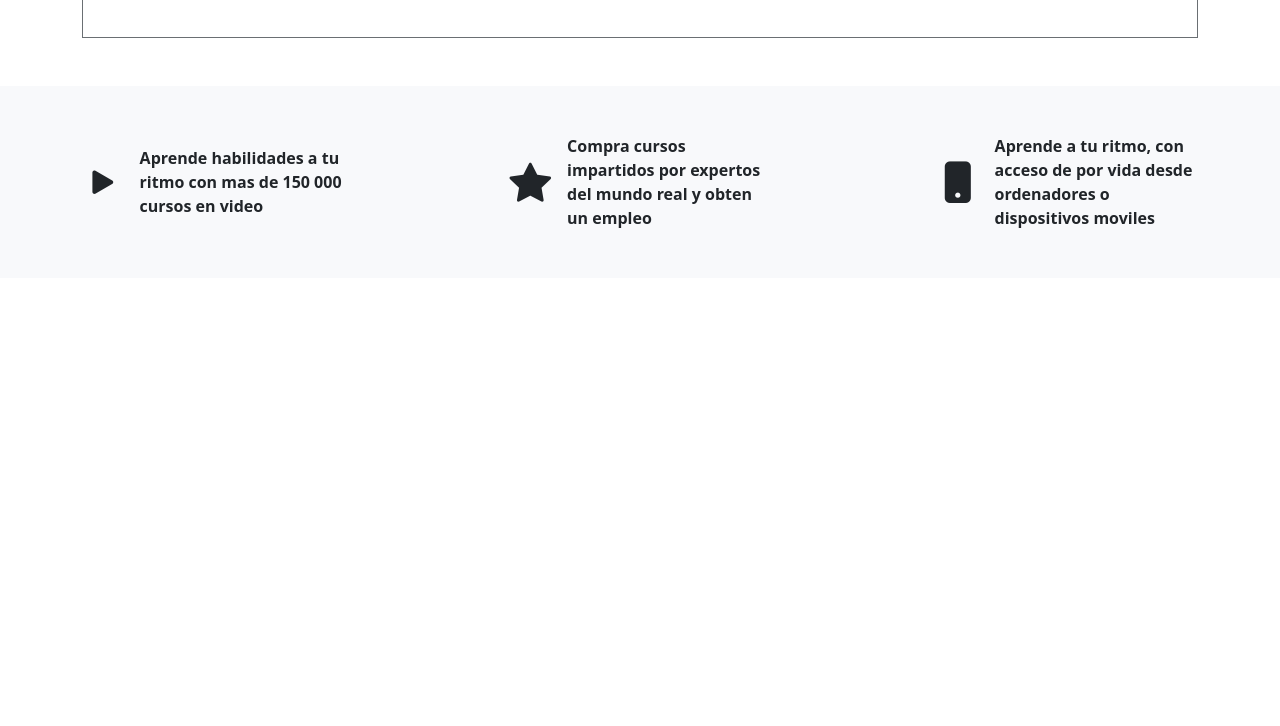
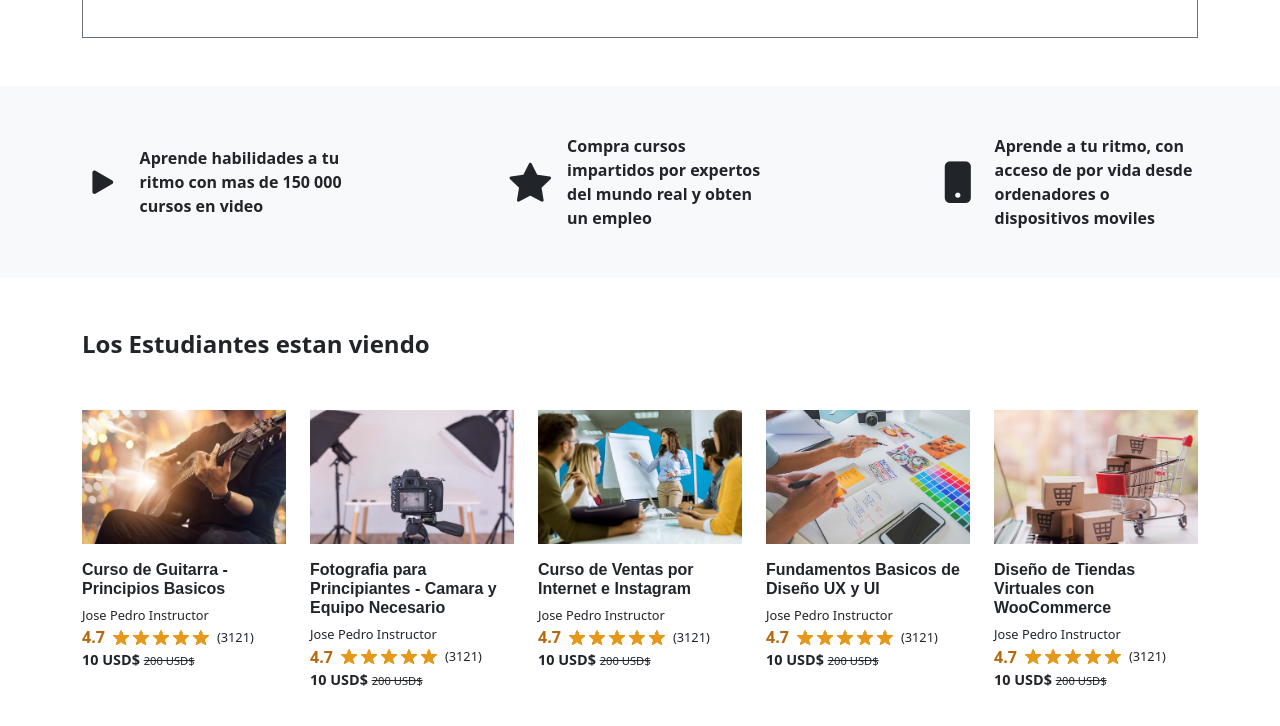
Before and after one commit to xandro2021/UdemyCloneBootstrapSASS, a website: page index.html in a window 1280 px wide. Shown: the part 1302-2028 px from the top of the page. Before the commit the page ends 1628 px from the top, so only its background shows below. Drawn offline with nearby package versions, Linux system fonts and the light colour scheme; files whose address does not match are found by name; a web font is replaced by a local one.

Commit message:
Create and Style the section "Los estudiantes estan viendo"

```diff
--- a/index.html
+++ b/index.html
@@ -258,6 +258,133 @@
         </div>
     </section>
 
+    <main class="container-xl">
+        <p class="fs-4 fw-bold"> Los Estudiantes estan viendo </p>
+
+        <ul class="list-unstyled mt-5 listado-cursos">
+            <li class="curso">
+                <div class="card">
+                    <img class="card-img-top" alt="imagen curso" src="build/img/curso_1.jpg" />
+
+                    <div class="card-body">
+                        <h4 class="titulo">Curso de Guitarra - Principios Basicos</h4>
+                        <p class="instructor"> Jose Pedro Instructor </p>
+
+                        <div class="d-flex align-items-center">
+                            <p class="m-0 me-2 puntaje fw-bold text-secondary"> 4.7 </p>
+                            <img class="me-2 calificacion" src="build/img/estrellas.png"
+                                alt="calificacion estrellas" />
+                            <p class="m-0 total"> (3121) </p>
+                        </div>
+
+                        <p class="precio fw-bold"> 10 USD$ <span class="original fw-normal">200 USD$</span></p>
+                    </div>
+                </div>
+            </li>
+
+            <li class="curso">
+                <div class="card">
+                    <img class="card-img-top" alt="imagen curso" src="build/img/curso_4.jpg" />
+
+                    <div class="card-body">
+                        <h4 class="titulo">Fotografia para Principiantes - Camara y Equipo Necesario</h4>
+                        <p class="instructor"> Jose Pedro Instructor </p>
+
+                        <div class="d-flex align-items-center">
+                            <p class="m-0 me-2 puntaje fw-bold text-secondary"> 4.7 </p>
+                            <img class="me-2 calificacion" src="build/img/estrellas.png"
+                                alt="calificacion estrellas" />
+                            <p class="m-0 total"> (3121) </p>
+                        </div>
+
+                        <p class="precio fw-bold"> 10 USD$ <span class="original fw-normal">200 USD$</span></p>
+                    </div>
+                </div>
+            </li>
+
+            <li class="curso">
+                <div class="card">
+                    <img class="card-img-top" alt="imagen curso" src="build/img/curso_5.jpg" />
+
+                    <div class="card-body">
+                        <h4 class="titulo">Curso de Ventas por Internet e Instagram</h4>
+                        <p class="instructor"> Jose Pedro Instructor </p>
+
+                        <div class="d-flex align-items-center">
+                            <p class="m-0 me-2 puntaje fw-bold text-secondary"> 4.7 </p>
+                            <img class="me-2 calificacion" src="build/img/estrellas.png"
+                                alt="calificacion estrellas" />
+                            <p class="m-0 total"> (3121) </p>
+                        </div>
+
+                        <p class="precio fw-bold"> 10 USD$ <span class="original fw-normal">200 USD$</span></p>
+                    </div>
+                </div>
+            </li>
+
+            <li class="curso">
+                <div class="card">
+                    <img class="card-img-top" alt="imagen curso" src="build/img/curso_7.jpg" />
+
+                    <div class="card-body">
+                        <h4 class="titulo">Fundamentos Basicos de Diseño UX y UI</h4>
+                        <p class="instructor"> Jose Pedro Instructor </p>
+
+                        <div class="d-flex align-items-center">
+                            <p class="m-0 me-2 puntaje fw-bold text-secondary"> 4.7 </p>
+                            <img class="me-2 calificacion" src="build/img/estrellas.png"
+                                alt="calificacion estrellas" />
+                            <p class="m-0 total"> (3121) </p>
+                        </div>
+
+                        <p class="precio fw-bold"> 10 USD$ <span class="original fw-normal">200 USD$</span></p>
+                    </div>
+                </div>
+            </li>
+
+            <li class="curso">
+                <div class="card">
+                    <img class="card-img-top" alt="imagen curso" src="build/img/curso_8.jpg" />
+
+                    <div class="card-body">
+                        <h4 class="titulo">Diseño de Tiendas Virtuales con WooCommerce</h4>
+                        <p class="instructor"> Jose Pedro Instructor </p>
+
+                        <div class="d-flex align-items-center">
+                            <p class="m-0 me-2 puntaje fw-bold text-secondary"> 4.7 </p>
+                            <img class="me-2 calificacion" src="build/img/estrellas.png"
+                                alt="calificacion estrellas" />
+                            <p class="m-0 total"> (3121) </p>
+                        </div>
+
+                        <p class="precio fw-bold"> 10 USD$ <span class="original fw-normal">200 USD$</span></p>
+                    </div>
+                </div>
+            </li>
+
+            <li class="curso d-lg-none">
+                <div class="card">
+                    <img class="card-img-top" alt="imagen curso" src="build/img/curso_12.jpg" />
+
+                    <div class="card-body">
+                        <h4 class="titulo">Bootcamp Backend - Ruby on Rails, Django y Laravel</h4>
+                        <p class="instructor"> Jose Pedro Instructor </p>
+
+                        <div class="d-flex align-items-center">
+                            <p class="m-0 me-2 puntaje fw-bold text-secondary"> 4.7 </p>
+                            <img class="me-2 calificacion" src="build/img/estrellas.png"
+                                alt="calificacion estrellas" />
+                            <p class="m-0 total"> (3121) </p>
+                        </div>
+
+                        <p class="precio fw-bold"> 10 USD$ <span class="original fw-normal">200 USD$</span></p>
+                    </div>
+                </div>
+            </li>
+
+        </ul>
+    </main>
+
 </body>
 
 </html>
```
